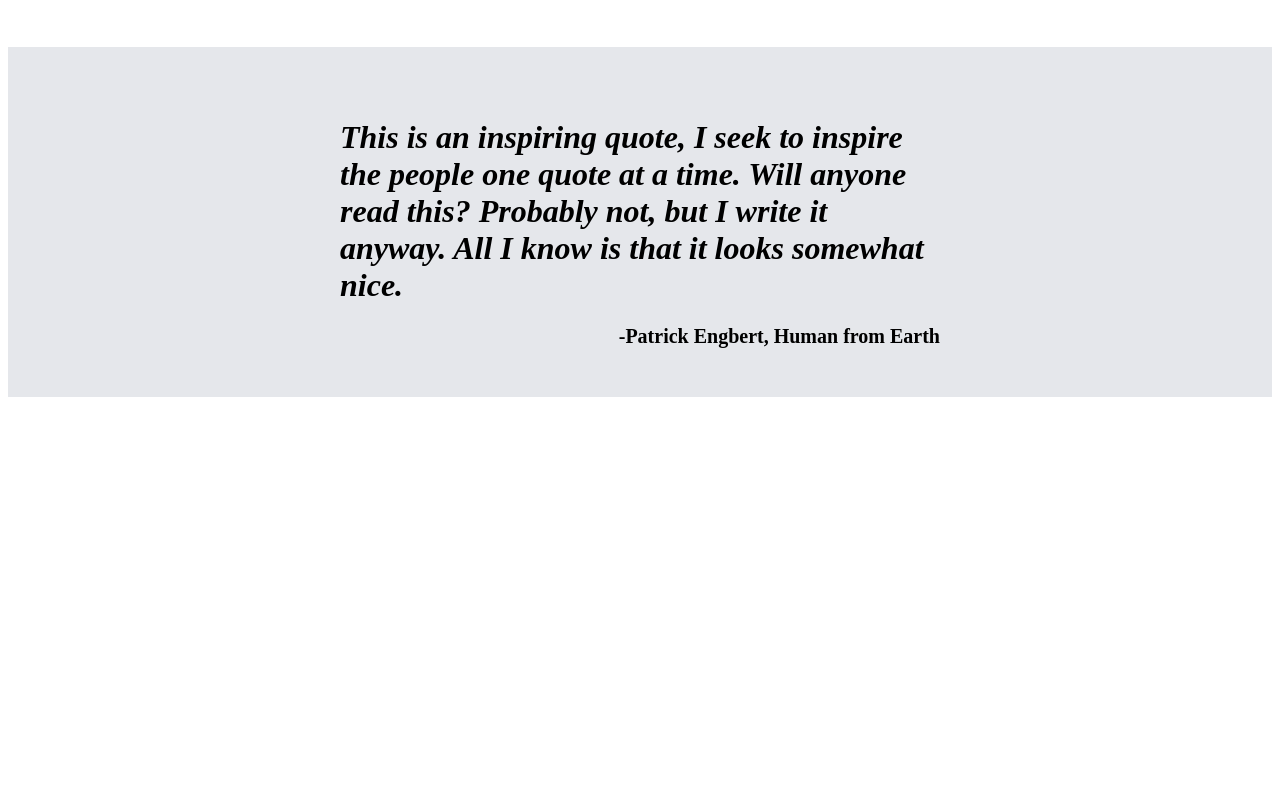
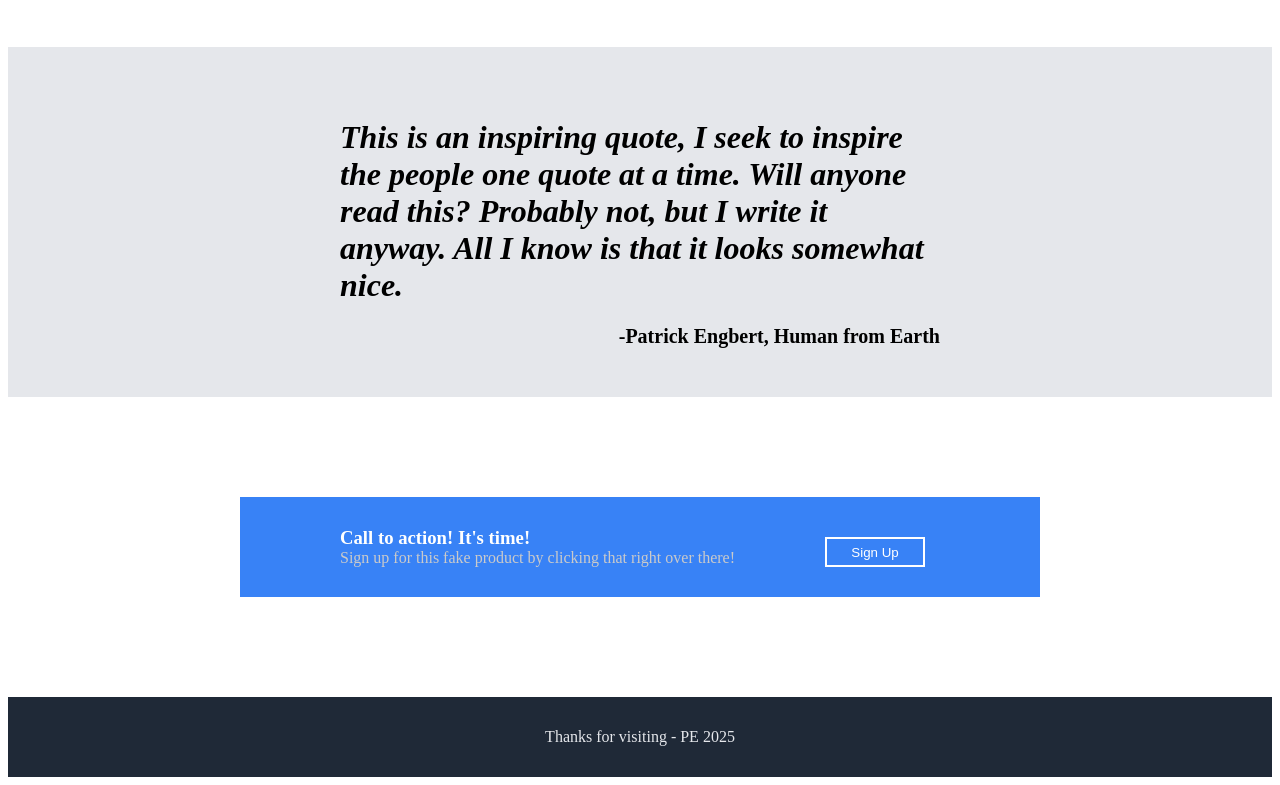
Before and after one commit to pengbert1/odin-LandingPage, a plain HTML site: page index.html in a window 1280 px wide. Shown: the part 606-1391 px from the top of the page. Before the commit the page ends 1011 px from the top, so only its background shows below. Drawn offline with Linux system fonts and the light colour scheme.

Commit message:
added call to action and footer

```diff
--- a/index.html
+++ b/index.html
@@ -112,10 +112,20 @@
         </div>
 
         <div class="fourth-fourth">
+            <div class="banner">
 
+                <div>
+                <h3>Call to action! It's time!</h3>
+                <p>Sign up for this fake product by clicking that right over there!</p>
+                </div>
+
+                <div> <button id="sign-up2">Sign Up</button></div>
+
+            </div>
         </div>
 
         <div class="footer">
+            <p>Thanks for visiting - PE 2025</p>
 
         </div>
     </div>
--- a/style.css
+++ b/style.css
@@ -36,6 +36,47 @@
 
 
 
+}
+
+.fourth-fourth{
+    height: 300px;
+    width: auto;
+    display: flex;
+    justify-content: center;
+    align-items: center;
+}
+
+.banner{
+    background-color: #3882F6;
+    height: 100px;
+    width: 800px;
+    display: flex;
+
+}
+
+.banner h3{
+    margin-left: 100px;
+    margin-bottom: 0px;
+    margin-top: 30px;
+    color: white;
+
+}
+
+#sign-up2{
+    margin-top: 40px;
+    margin-left: 90px;
+    width:100px;
+    height: 30px;
+    background-color: #3882F6;
+    color: white;
+    border: 2px solid white;
+
+}
+
+.banner p{
+    margin-top: 0px;
+    margin-left: 100px;
+    color: rgb(202, 202, 202);
 }
 
 #inspiring-quote{
@@ -172,3 +213,14 @@
     color:#E5E7EB;
 
 }
+
+.footer{
+    display: flex;
+    justify-content: center;
+    align-items: center;
+    text-align: center;
+
+    height: 80px;
+    background-color: #1F2937;
+    color:#E5E7EB
+}
```
